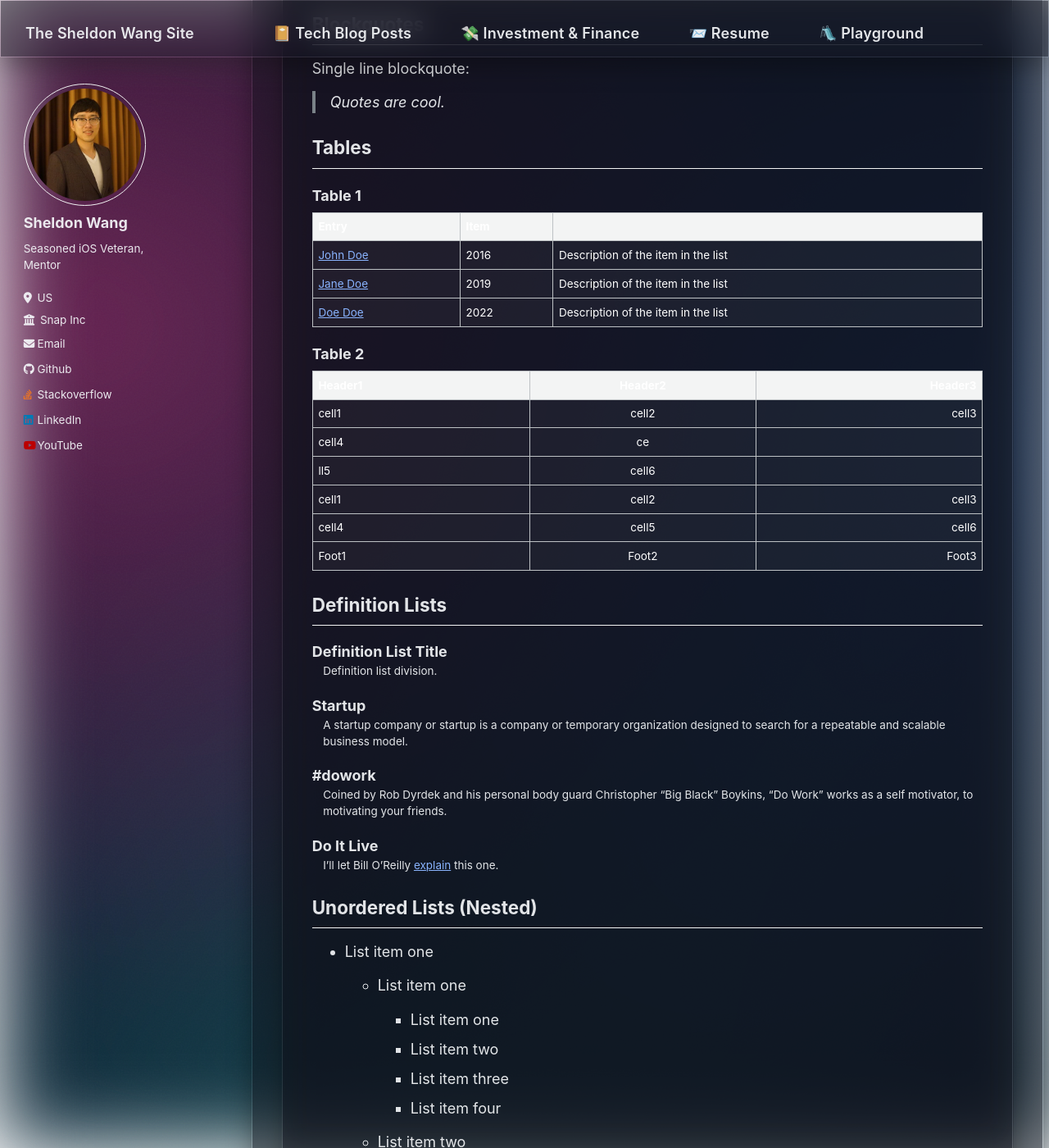
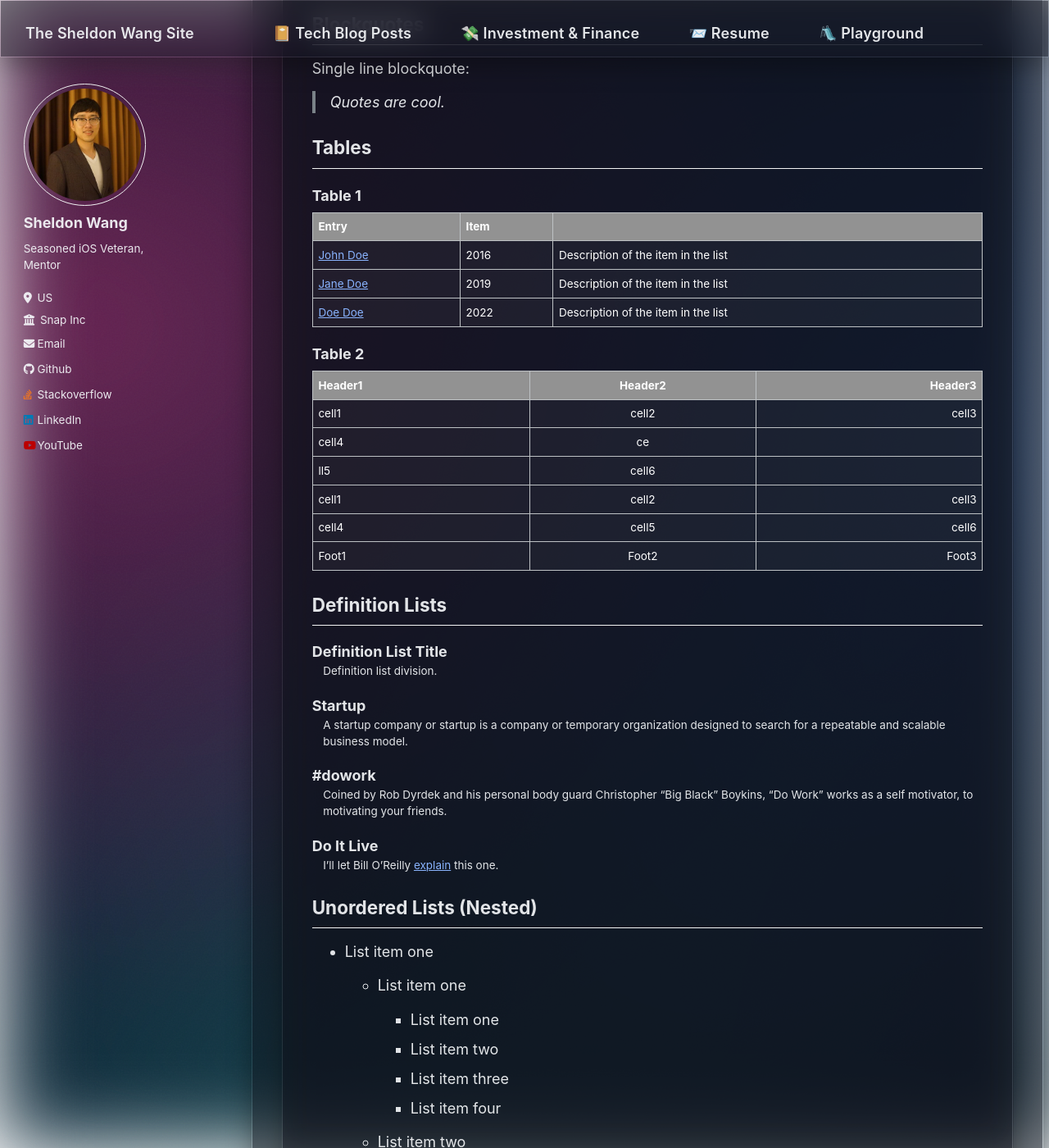
Before and after one commit to SheldonWangRJT/SheldonWangRJT.Github.io, a Jekyll site: the page built from _pages/markdown.md, in a window 1280 px wide and 1400 px high, scrolled down 1898 px. Shown: the whole window at 82% size. Built offline with Jekyll 4.4.1, drawn with Linux system fonts in a browser that asks for light colours.

Commit message:
Change table header background to dark for better contrast with white text

```diff
--- a/assets/css/main.scss
+++ b/assets/css/main.scss
@@ -263,7 +263,7 @@ table {
   color: #ffffff !important;
 }
 thead th {
-  background-color: rgba(255, 255, 255, 0.06);
+  background-color: rgba(0, 0, 0, 0.4);
   color: #ffffff !important;
 }
 tbody td {
```
